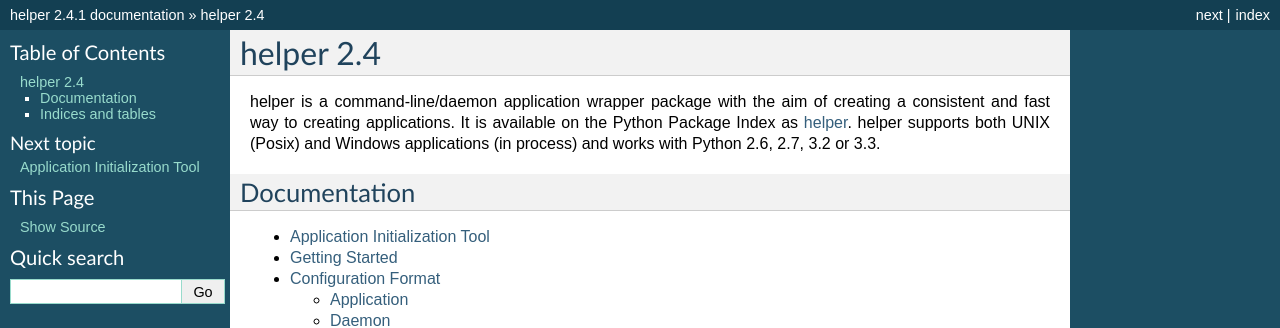
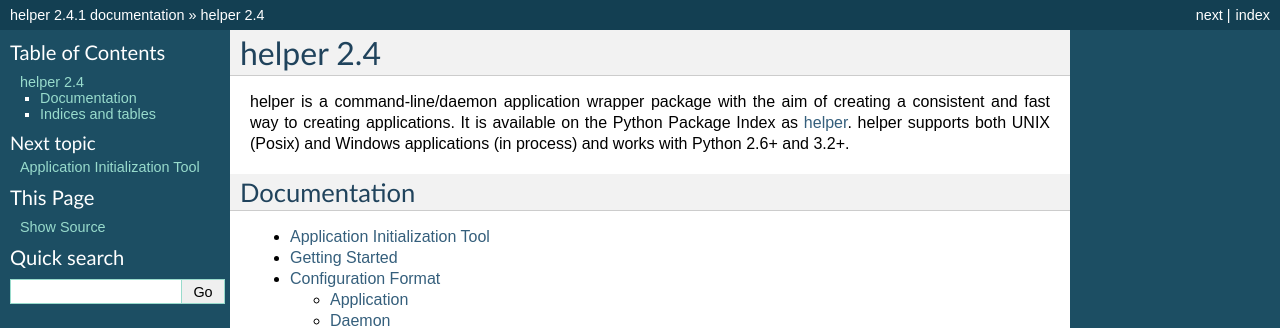
Before and after one commit to gmr/helper, a Sphinx documentation site: the page built from docs/index.rst, in a window 1280 px wide. Shown: the top 328 px of the page. Built offline with Sphinx 7.4.7, drawn with Linux system fonts in a browser that asks for light colours.

Commit message:
Updates to  include Python 3.4

```diff
--- a/README.rst
+++ b/README.rst
@@ -6,7 +6,7 @@
 
 Platforms Supported
 -------------------
-Python 2.6, 2.7, 3.2 and 3.3 on Unix (POSIX) and Windows (in process) platforms.
+Python 2.6+, 3.2+ on Unix (POSIX) and Windows (in process) platforms.
 
 Dependencies
 ------------
--- a/docs/index.rst
+++ b/docs/index.rst
@@ -1,7 +1,7 @@
 ===================
 helper |version|
 ===================
-helper is a command-line/daemon application wrapper package with the aim of creating a consistent and fast way to creating applications. It is available on the Python Package Index as `helper <https://pypi.python.org/pypi/helper>`_. helper supports both UNIX (Posix) and Windows applications (in process) and works with Python 2.6, 2.7, 3.2 or 3.3.
+helper is a command-line/daemon application wrapper package with the aim of creating a consistent and fast way to creating applications. It is available on the Python Package Index as `helper <https://pypi.python.org/pypi/helper>`_. helper supports both UNIX (Posix) and Windows applications (in process) and works with Python 2.6+ and 3.2+.
 
 Documentation
 =============
```
Also changed, not shown: .travis.yml.
